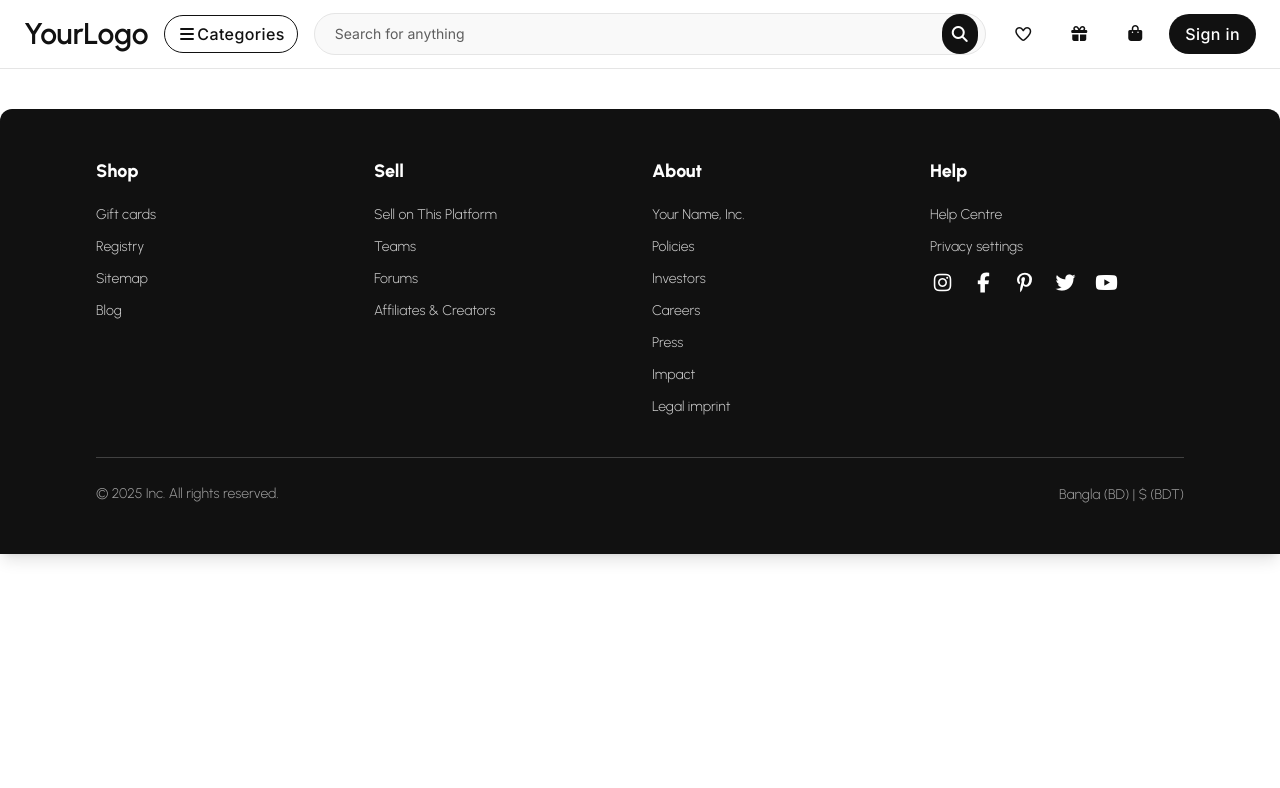
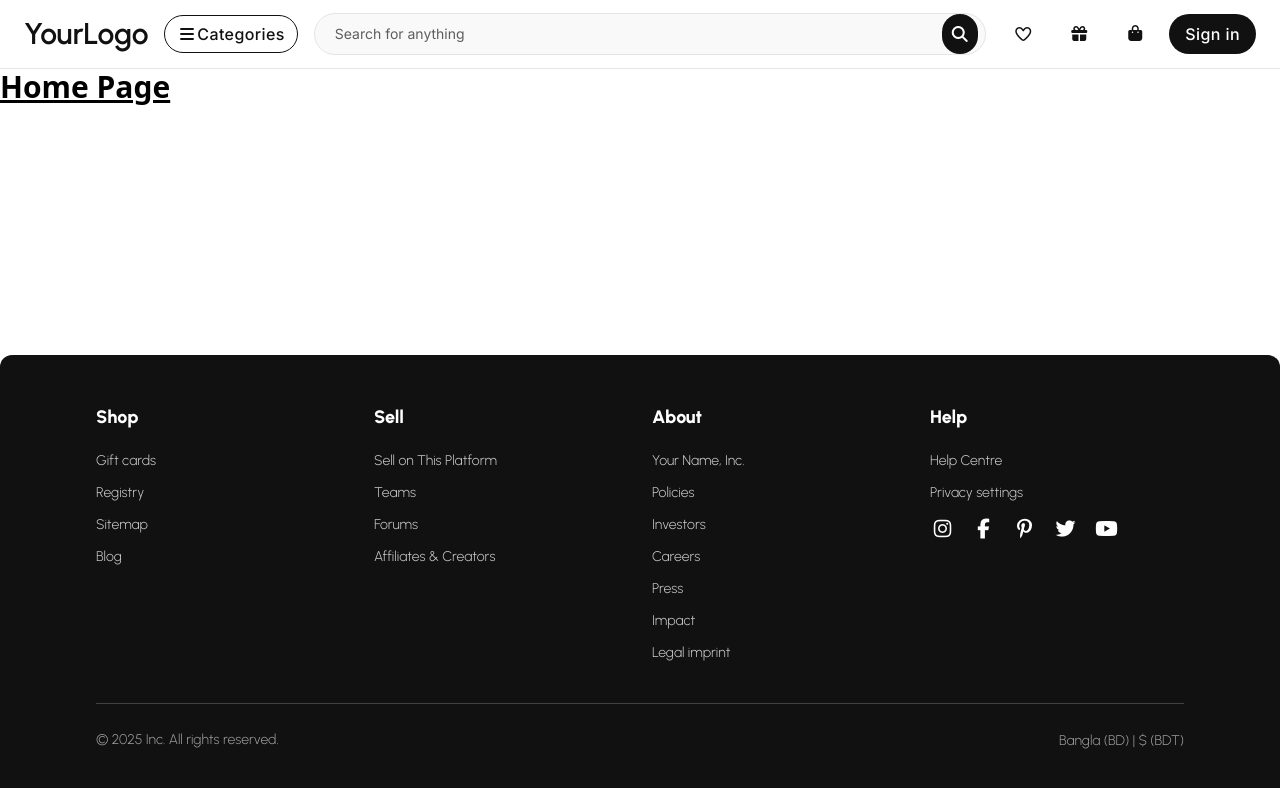
Before and after one commit to Xen-Xie/sttc-e, a React (Vite) app in the folder FrontEnd/: page / in a window 1280 px wide. Shown: the top 788 px of the page. Built offline with nearby package versions, Linux system fonts and the light colour scheme.

Commit message:
Footer Created

```diff
--- a/FrontEnd/src/App.jsx
+++ b/FrontEnd/src/App.jsx
@@ -1,16 +1,18 @@
-import './App.css'
-import Footer from './components/common/Footer'
-import Navigation from './components/Navigation'
+import "./App.css";
+import { Route,Routes } from "react-router";
+import Layout from "./utils/layout";
+import Home from "./pages/client/Home/Home";
+function App() {
+  return (
+    <>
+      <Routes>
+        <Route path="/" element={<Layout />}>
+        <Route index element= {<Home />} />
 
-function App() {
-
-
- return (
-   <>
-  <Navigation />
-  <Footer />
+        </Route>
+      </Routes>
     </>
- )
+  );
 }
 
-export default App
+export default App;
--- /dev/null
+++ b/FrontEnd/src/pages/client/Home/Home.jsx
@@ -0,0 +1,11 @@
+import React from 'react'
+
+function Home() {
+  return (
+    <div>
+      <h1 className='text-3xl font-bold underline'>Home Page</h1>
+    </div>
+  )
+}
+
+export default Home
--- /dev/null
+++ b/FrontEnd/src/utils/layout.jsx
@@ -0,0 +1,21 @@
+import React from "react";
+import { Outlet } from "react-router";
+import Navigation from "../components/Navigation";
+import Footer from "../components/Footer";
+
+function Layout() {
+  return (
+    <>
+      <div className="flex flex-col min-h-screen relative">
+        <Navigation />
+        <main className="grow relative z-30">
+          <Outlet />
+
+        </main>
+        <Footer />
+      </div>
+    </>
+  );
+}
+
+export default Layout;
```
Also changed, not shown: FrontEnd/src/components/Footer.jsx (renamed from FrontEnd/src/components/common/Footer.jsx).
